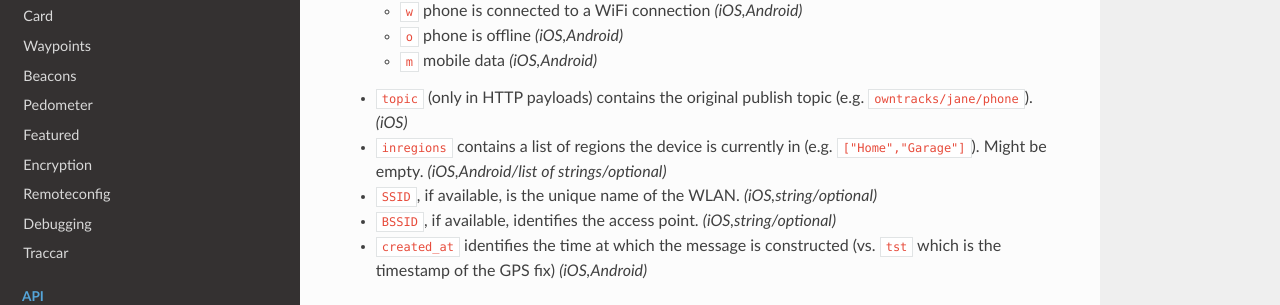
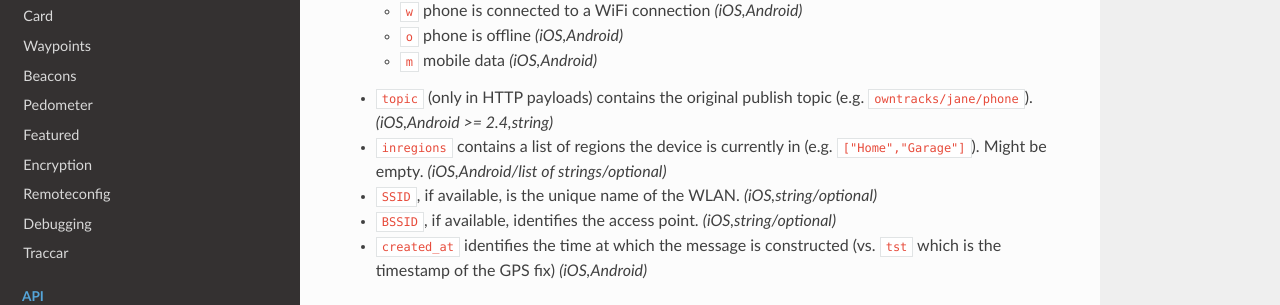
Before and after one commit to owntracks/booklet, an MkDocs documentation site: the page built from docs/tech/json.md, in a window 1280 px wide and 900 px high, scrolled down 1936 px. Shown: the part 145-450 px from the top of the window. Built offline with MkDocs 1.6.1, drawn with Linux system fonts in a browser that asks for light colours; nearby versions of some CDN libraries; old or Windows-style settings are respelled for this version of MkDocs.

Commit message:
indicate topic exists in HTTP payloads for Android >= 2.4 	addresses https://github.com/owntracks/android/issues/1047

```diff
--- a/docs/tech/json.md
+++ b/docs/tech/json.md
@@ -72,7 +72,7 @@ This location object describes the location of the device that reported it.
     * `w` phone is connected to a WiFi connection _(iOS,Android)_
     * `o` phone is offline _(iOS,Android)_
     * `m` mobile data _(iOS,Android)_
-* `topic` (only in HTTP payloads) contains the original publish topic (e.g. `owntracks/jane/phone`). _(iOS)_
+* `topic` (only in HTTP payloads) contains the original publish topic (e.g. `owntracks/jane/phone`). _(iOS,Android >= 2.4,string)_
 * `inregions` contains a list of regions the device is currently in (e.g. `["Home","Garage"]`). Might be empty. _(iOS,Android/list of strings/optional)_
 * `SSID`, if available, is the unique name of the WLAN. _(iOS,string/optional)_
 * `BSSID`, if available, identifies the access point. _(iOS,string/optional)_
```
